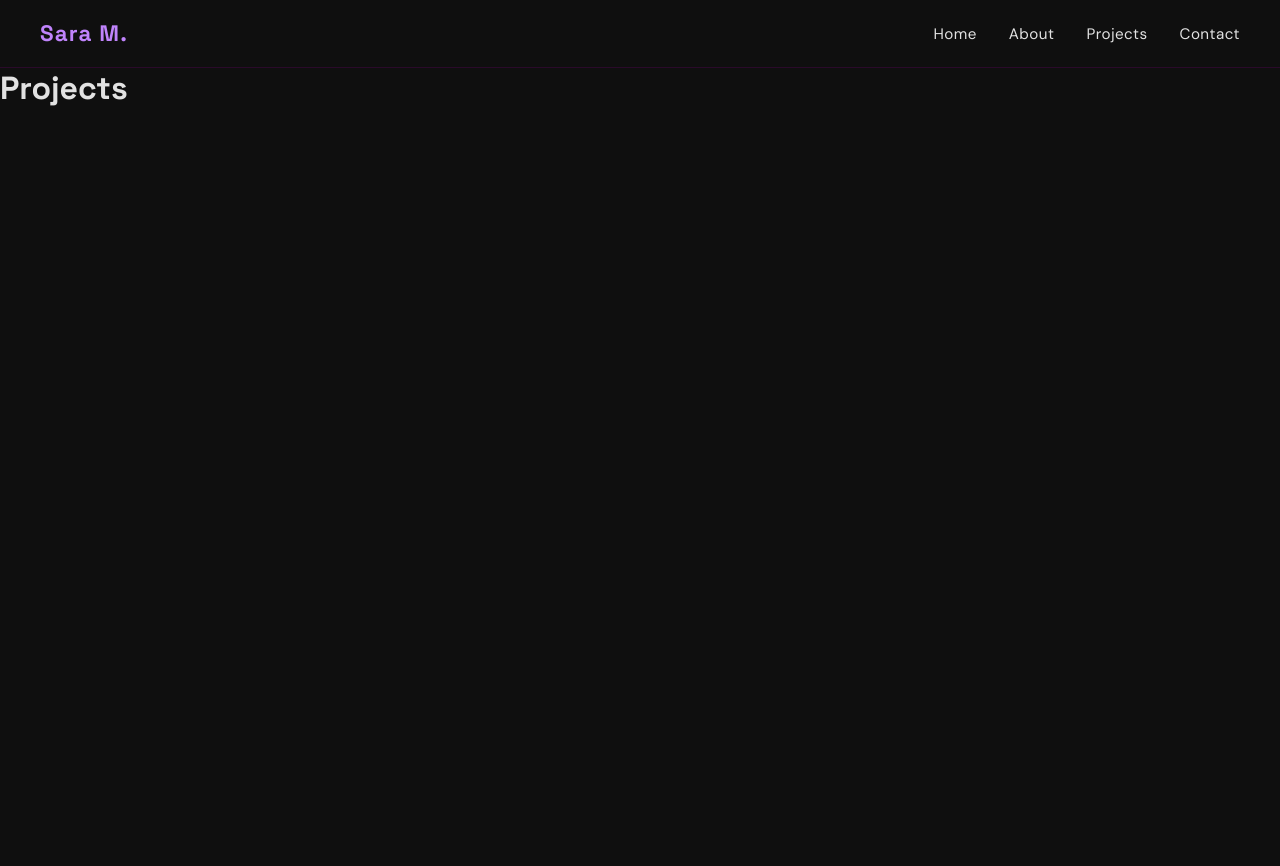
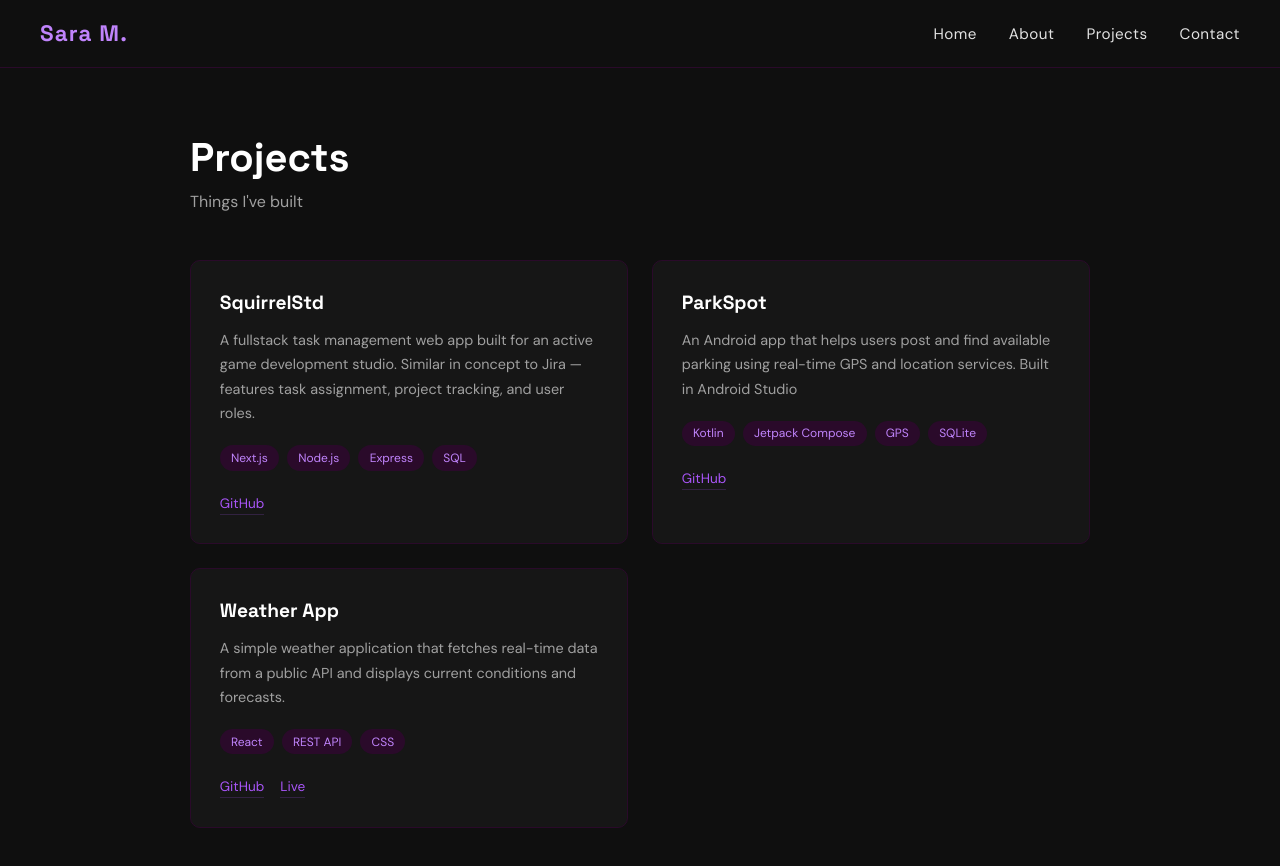
Before and after one commit to ShadowK4t/Portfolio, a React (Create React App) app: page /projects in a window 1280 px wide. Shown: the top 866 px of the page. Before the commit the page ends 800 px from the top, so only its background shows below. Built offline with nearby package versions, Linux system fonts and the light colour scheme.

Commit message:
Add projects page with projects cards.

```diff
--- a/src/pages/Projects.jsx
+++ b/src/pages/Projects.jsx
@@ -1,7 +1,62 @@
+import { Link } from 'react-router-dom';
+import '../styles/Projects.css';
+
+const projects = [
+  {
+    id: 1,
+    title: "SquirrelStd",
+    description: "A fullstack task management web app built for an active game development studio. Similar in concept to Jira — features task assignment, project tracking, and user roles.",
+    stack: ["Next.js", "Node.js", "Express", "SQL"],
+    github: "https://github.com/ShadowK4t/SquirrelStd",
+    live: null,
+  },
+  {
+    id: 2,
+    title: "ParkSpot",
+    description: "An Android app that helps users post and find available parking using real-time GPS and location services. Built in Android Studio",
+    stack: ["Kotlin", "Jetpack Compose", "GPS", "SQLite"],
+    github: "https://github.com/DanielQ-BP/ParkSpot",
+    live: null,
+  },
+  {
+    id: 3,
+    title: "Weather App",
+    description: "A simple weather application that fetches real-time data from a public API and displays current conditions and forecasts.",
+    stack: ["React", "REST API", "CSS"],
+    github: "https://github.com/ShadowK4t/Simple_Weather_app-Practice",
+    live: "https://simple-weather-app-practice.vercel.app/",
+  }
+];
+
 function Projects() {
   return (
-    <div>
-      <h1>Projects</h1>
+    <div className='projects'>
+      <div className='projects-content'>
+        <h1 className='projects-title'>Projects</h1>
+        <p className='projects-subtitle'>Things I've built</p>
+        <div className='projects-grid'>
+
+          {projects.map((project) => (
+            <div className='project-card' key={project.id}>
+              <h3 className='project-name'>{project.title}</h3>
+              <p className='project-description'>{project.description}</p>
+              <div className='project-stack'>
+                {project.stack.map((tech) => (
+                  <span className='stack-tag' key={tech}>{tech}</span>
+                ))}
+              </div>
+              <div className='projects-links'>
+                <a href={project.github} target="_blank" rel="noreferrer" className="project-link">GitHub</a>
+                {project.live && (
+                  <a href={project.live} target="_blank" rel="noreferrer" className="project-link">Live</a>
+                )}
+              </div>
+            </div>
+          ))}
+        </div>
+
+      </div>
+
     </div>
   );
 }
--- /dev/null
+++ b/src/styles/Projects.css
@@ -0,0 +1,92 @@
+.projects {
+  min-height: calc(100vh - 70px);
+  padding: 4rem 2rem;
+  display: flex;
+  justify-content: center;
+}
+
+.projects-content {
+  max-width: 900px;
+  width: 100%;
+}
+
+.projects-title {
+  font-size: 2.5rem;
+  font-weight: 700;
+  color: #ffffff;
+  margin-bottom: 0.5rem;
+}
+
+.projects-subtitle {
+  color: #a0a0a0;
+  margin-bottom: 3rem;
+  font-size: 1rem;
+}
+
+.projects-grid {
+  display: grid;
+  grid-template-columns: repeat(auto-fit, minmax(380px, 1fr));
+  gap: 1.5rem;
+}
+
+.project-card {
+  background-color: #161616;
+  border: 1px solid #2a0a2a;
+  border-radius: 10px;
+  padding: 1.8rem;
+  transition: border-color 0.2s ease, transform 0.2s ease;
+}
+
+.project-card:hover {
+  border-color: #a855f7;
+  transform: translateY(-4px);
+}
+
+.project-name {
+  font-size: 1.2rem;
+  font-weight: 700;
+  color: #ffffff;
+  margin-bottom: 0.8rem;
+}
+
+.project-description {
+  font-size: 0.9rem;
+  color: #a0a0a0;
+  line-height: 1.7;
+  margin-bottom: 1.2rem;
+}
+
+.project-stack {
+  display: flex;
+  flex-wrap: wrap;
+  gap: 0.5rem;
+  margin-bottom: 1.5rem;
+}
+
+.stack-tag {
+  font-size: 0.75rem;
+  padding: 0.3rem 0.7rem;
+  background-color: #2a0a2a;
+  color: #c084fc;
+  border-radius: 99px;
+  font-family: 'DM Sans', sans-serif;
+}
+
+.projects-links {
+  display: flex;
+  gap: 1rem;
+}
+
+.project-link {
+  font-size: 0.85rem;
+  color: #a855f7;
+  text-decoration: none;
+  border-bottom: 1px solid #a855f730;
+  padding-bottom: 2px;
+  transition: border-color 0.2s ease;
+  font-family: 'DM Sans', sans-serif;
+}
+
+.project-link:hover {
+  border-color: #a855f7;
+}
```
